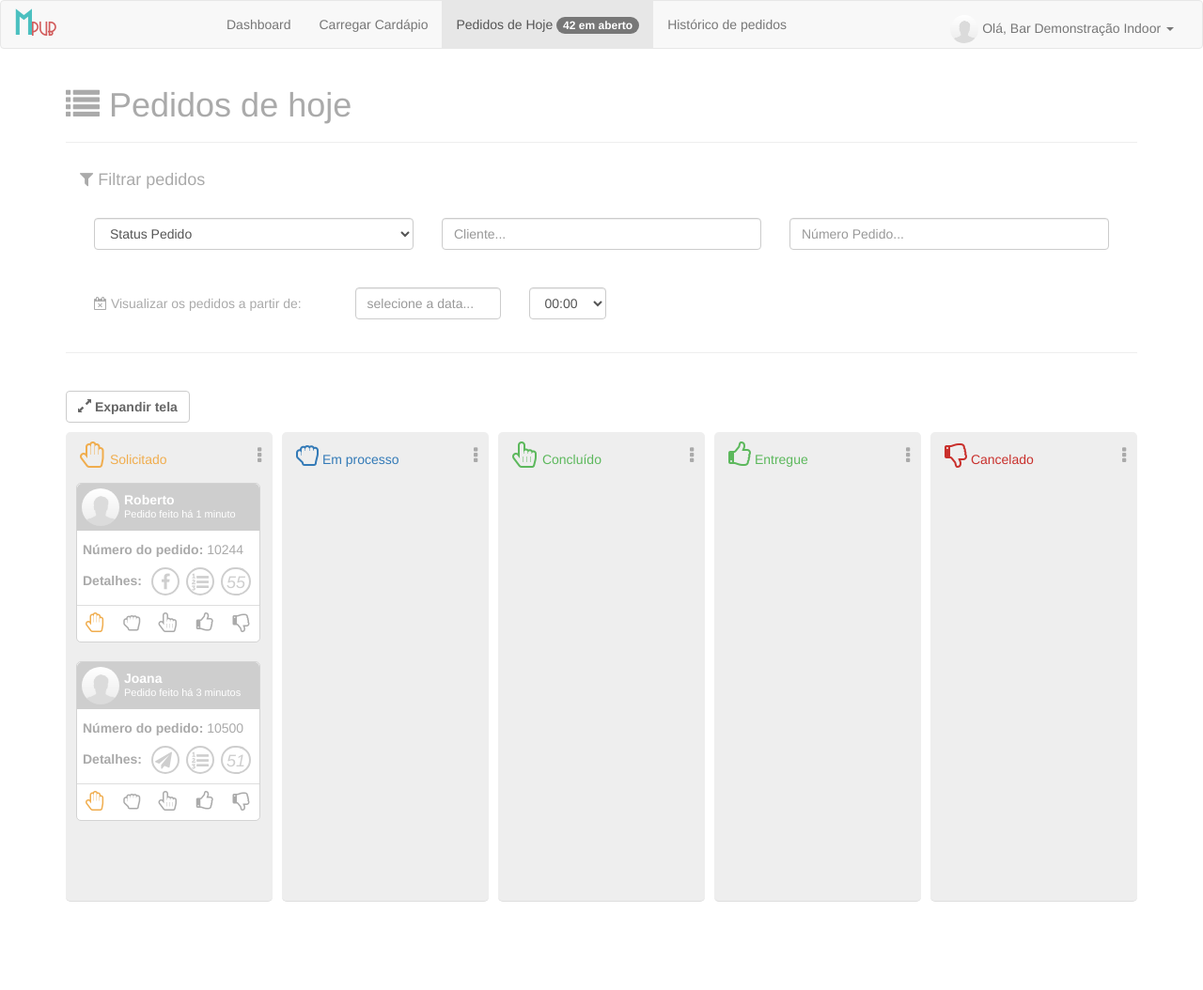
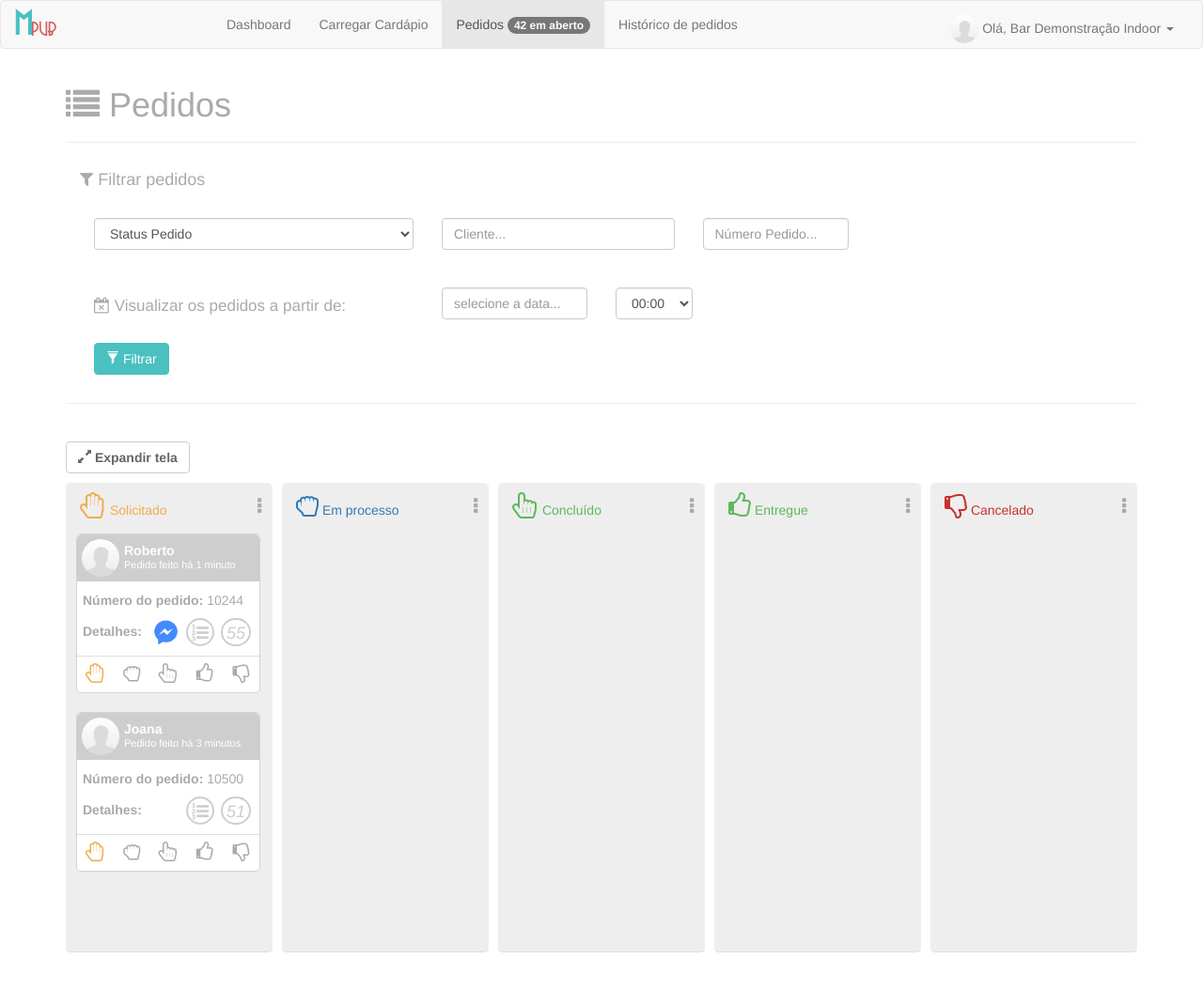
Before and after one commit to robertocsp/bipy3, a Django app: page /pedidos/ in a window 1280 px wide. Shown: the whole page at 94% size. Before the commit the page ends 960 px from the top, so only its background shows below. Run offline with Django 3.2, Linux system fonts and the light colour scheme; some libraries are stand-ins or nearby versions.

Commit message:
Ajustes na tela de pedidos, login e historico

```diff
--- a/marvinpub/static/marvinpub/css/style.css
+++ b/marvinpub/static/marvinpub/css/style.css
@@ -108,7 +108,7 @@ ul, li{
 }
 
 .left-login{
-	background-image: url('../img/telegram-login.jpg');
+	background-image: url('../img/telegram-login-2.jpg');
 	background-size: cover;
 	opacity: 1;
 }
@@ -150,7 +150,11 @@ ul, li{
     width: 300px;
 }
 
-.form-login .btn-primary, .form-login .btn-primary:hover {
+.font17{
+    font-size: 17px;
+}
+
+.form-login .btn-primary, .form-login .btn-primary:hover, .filtros-pedidos .btn-primary.btn-verde, .filtros-pedidos .btn-primary.btn-verde:hover{
     color: #fff;
     background-color: rgba(75,192,192,1);
     border-color: rgba(75,192,192,1);
@@ -482,6 +486,10 @@ label.solicitado:hover, label.em-processo:hover, label.concluido:hover, label.en
     height: 30px;
 }
 
+.coluna .detalhe-pedido-icon .status-label i.logo{
+    border: 0;
+}
+
 .coluna .detalhe-pedido-icon .status-label i:last-child{
     margin-right: 0px;
     font-size: 18px;
@@ -551,6 +559,10 @@ label.solicitado:hover, label.em-processo:hover, label.concluido:hover, label.en
 	padding: 0;
 }
 
+.pedidos .detalhe .dialogo{
+    height: 429px;
+}
+
 .dialogo.telegram{
     background: url('../img/bg-tel.jpg') no-repeat;
     background-size: cover;
@@ -572,6 +584,13 @@ label.solicitado:hover, label.em-processo:hover, label.concluido:hover, label.en
     background: #fff;
     border: 1px solid #dedede;
 
+}
+
+.messeger .logo{
+    background-image: url(../img/fb-messeger.png);
+    background-repeat: no-repeat;
+    background-size: 31px;
+    background-position: 0 0;
 }
 
 .detalhe-pedido-icon .lista-pedidos{
@@ -633,7 +652,8 @@ label.solicitado:hover, label.em-processo:hover, label.concluido:hover, label.en
 }
 
 .dialogo ul{
-    overflow: auto;
+    overflow-y: auto;
+    overflow-x: hidden;
     height: 379px;
     padding: 0;
     margin-bottom: 0;
@@ -797,7 +817,7 @@ label.solicitado:hover, label.em-processo:hover, label.concluido:hover, label.en
     border-top-right-radius: 13px;
     border-bottom-left-radius: 10px;
     border-bottom-right-radius: 13px;
-    background: #3b5998;
+    background: #0084ff;
     color: #fff;
 }
 
@@ -862,13 +882,14 @@ label.solicitado:hover, label.em-processo:hover, label.concluido:hover, label.en
 
 .box-teclado i {
     float: right;
-    margin: 8px 15px 0 0;
-    color: green;
-    font-size: 22px;
+    margin: 8px 8px 0 0;
+    color: #0084ff;
+    font-size: 15px;
+    font-style: normal;
 }
 
 .messeger .box-teclado i{
-    color: #3b5998;
+    color: #0084ff;
 }
 
 .box-teclado i:hover{
@@ -1052,7 +1073,7 @@ h4, h5{
 .cabecalho-chat{
     clear: both;
     width: 100%;
-    background: #3b5998;
+    background: #0084ff;
     height: 50px;
     margin: 0;
     padding: 0;
--- a/marvinpub/templates/historico.html
+++ b/marvinpub/templates/historico.html
@@ -369,12 +369,6 @@
     <script type="text/javascript">
       $(document).ready(function($) {
 
-         $(".dialogo ul").mCustomScrollbar({
-            scrollButtons:{enable:true},
-            theme:"3d",
-            setRight: 0
-         });
-
         $('#accordion').find('h3').click(function(){
           $(this).next().slideToggle('slow');
 
--- a/marvinpub/templates/includes/layout.html
+++ b/marvinpub/templates/includes/layout.html
@@ -33,7 +33,7 @@
           <ul class="nav navbar-nav">
             <li class="{% block  Dashboard %}{% endblock %}"><a href="/home">Dashboard <span class="sr-only">(current)</span></a></li>
             <li class="{% block  upload %}{% endblock %}"><a href="/upload">Carregar Cardápio</a>
-            <li class="{% block  pedidos %}{% endblock %}"><a href="/pedidos">Pedidos de Hoje <span class="badge">42 em aberto</span></a></li>
+            <li class="{% block  pedidos %}{% endblock %}"><a href="/pedidos">Pedidos <span class="badge">42 em aberto</span></a></li>
             <li class="{% block  historico %}{% endblock %}"><a href="/historico">Histórico de pedidos</a>
           </ul>
           <ul class="nav navbar-nav navbar-right">
@@ -60,7 +60,6 @@
     <script src="../../static/marvinpub/js/fileinput.js" type="text/javascript"></script>
     <script src="../../static/marvinpub/js/locales/pt-BR.js" type="text/javascript"></script>
     <script src="../../static/marvinpub/js/locales/datepicker.pt-BR.min.js" charset="UTF-8"></script>
-    <script src="../../static/marvinpub/js/jquery.mCustomScrollbar.concat.min.js"></script>
     <script src="../../static/marvinpub/js/jquery-ui.js"></script>
     <script type="text/javascript" src="../../static/marvinpub/js/ws4redis.js"></script>
 
--- a/marvinpub/templates/login.html
+++ b/marvinpub/templates/login.html
@@ -22,8 +22,8 @@
                   <input type="password" id="id_senha" name="senha" class="form-control" placeholder="Senha..." aria-describedby="basic-addon1">
                 </div><br />
                 {% csrf_token %}
-                <button type="submit" class="btn btn-primary">
-                  <span class="glyphicon glyphicon-okr" aria-hidden="true"></span> Entrar
+                <button type="submit" class="btn btn-primary btn-verde">
+                  <span class="glyphicon glyphicon-ok" aria-hidden="true"></span> Entrar
                 </button><br /><br />
                 <a href="#">Esqueci minha senha</a>
             </form>
--- a/marvinpub/templates/pedidos.html
+++ b/marvinpub/templates/pedidos.html
@@ -6,7 +6,7 @@
 
 <div class="container">
   <div class="page-header">
-    <h1><i class="fa fa-list"></i> Pedidos de hoje</h1>
+    <h1><i class="fa fa-list"></i> Pedidos</h1>
   </div>
   <div class="filtros-pedidos col-md-12">
     <h4><i class="fa fa-filter"></i> Filtrar pedidos</h4><br>
@@ -21,14 +21,14 @@
           <option>Cancelado</option>
         </select><br><br>
       </div>
-      <div class="col-md-4">
-        <input type="text" placeholder="Cliente..." class="form-control"><br><br>
+      <div class="col-md-3">
+        <input type="text" placeholder="Cliente..." class="form-control"><br>
+      </div>
+      <div class="col-md-2">
+        <input type="text" placeholder="Número Pedido..." class="form-control"><br><br>
       </div>
       <div class="col-md-4">
-        <input type="text" placeholder="Número Pedido..." class="form-control"><br><br>
-      </div>
-      <div class="col-md-3">
-        <h5><i class="fa fa-calendar-times-o"></i> Visualizar os pedidos a partir de:</h5>
+        <h5 class="font17"><i class="fa fa-calendar-times-o"></i> Visualizar os pedidos a partir de:</h5>
       </div>
       <div class="col-md-2">
           <input type="text" placeholder="selecione a data..." id="pedido-de" class="form-control">
@@ -64,8 +64,12 @@
         </label>
       </div>
     </div>
+      <div class="col-md-12"><br>
+          <button type="submit" class="btn btn-primary btn-verde">
+              <span class="glyphicon glyphicon-filter" aria-hidden="true"></span> Filtrar
+            </button>
+      </div>
   </div>
-
     <div class="dnd">
         <div class="linha-btn">
             <button type="button" class="btn btn-default btn-expandir-tela" aria-label="Left Align">
@@ -100,7 +104,7 @@
                 <li class="messeger detalhe-pedido-icon">
                   <label class="status-label">
                     <strong>Detalhes:</strong>
-                    <i class="fa fa-facebook open-dialogo"></i>
+                    <i class="logo open-dialogo"></i>
                     <i class="fa fa-list-ol open-lista-pedidos"></i>
                     <i>55</i>
                   </label>
@@ -206,7 +210,7 @@
                       <label>
                         <input type="text" placeholder="Mensagem..." name="texto">
                       </label>
-                      <i class="glyphicon glyphicon-play"></i>
+                      <i>Enviar</i>
                     </div>
                   </div>
                   </div>
@@ -246,7 +250,7 @@
                 <li class="detalhe-pedido-icon">
                   <label class="status-label">
                     <strong>Detalhes:</strong>
-                    <i class="fa fa-send open-dialogo"></i>
+                    <i class="logo open-dialogo"></i>
                     <i class="fa fa-list-ol open-lista-pedidos"></i>
                     <i>51</i>
                   </label>
@@ -354,7 +358,7 @@
                       <label>
                         <input type="text" placeholder="Mensagem..." name="texto">
                       </label>
-                      <i class="glyphicon glyphicon-play"></i>
+                      <i>Enviar</i>
                     </div>
                   </div>
                  </div>
@@ -408,7 +412,7 @@
     </div>
   </div>
   <div class="bg"></div>
-
+<br><br>
 {% endblock %}
 
 {% block scripts %}
@@ -427,7 +431,7 @@
                 <li class="{{if origem == 'fbmessenger'}}messeger {{/if}}detalhe-pedido-icon">
                   <label class="status-label">
                     <strong>Detalhes:</strong>
-                    <i class="fa fa-{{if origem == 'fbmessenger'}}facebook{{else}}send{{/if}} open-dialogo"></i>
+                    <i class="logo open-dialogo"></i>
                     <i class="fa fa-list-ol open-lista-pedidos"></i>
                     <i>{{= mesa}}</i>
                   </label>
@@ -700,7 +704,7 @@
         $('.coluna').removeClass('coluna-normal');
         $('i.fa-ellipsis-h').removeClass('fa-ellipsis-h').addClass('fa-ellipsis-v');
         $('.coluna').animate({
-          width: "220px"
+          width: "19.2%"
         }, 1500 );
     });
 
```
Also changed, not shown: marvinpub/static/marvinpub/img/fb-messeger.png (added), marvinpub/static/marvinpub/img/telegram-login-2.jpg (added), marvinpub/static/marvinpub/img/telegram-login.jpg (deleted).
